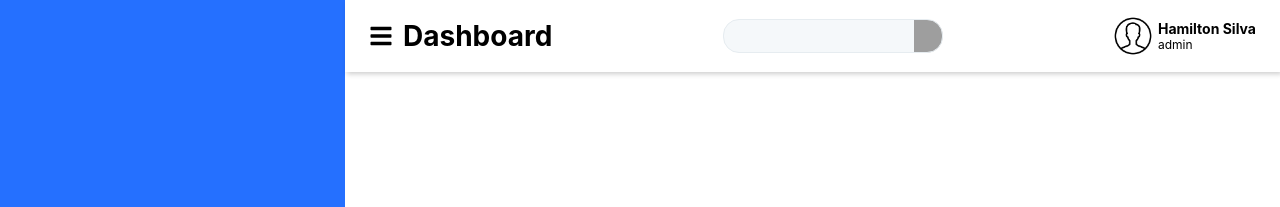
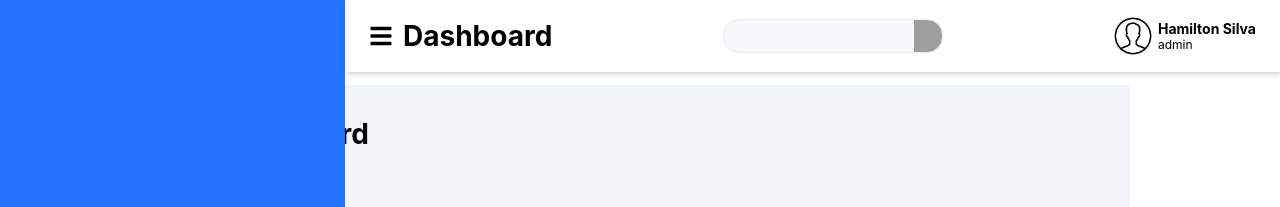
Before and after one commit to tiohs/Dashboard-Front, a React (Create React App) app: page / in a window 1280 px wide. Shown: the top 207 px of the page. Built offline with nearby package versions, Linux system fonts and the light colour scheme; grey boxes are pictures that could not be loaded.

Commit message:
add inbox

```diff
--- a/src/pages/Home/Home.js
+++ b/src/pages/Home/Home.js
@@ -1,5 +1,14 @@
+import React from 'react';
+
+import { Conteiner } from './style';
 function Home() {
-  return <h1>ok</h1>;
+  return (
+    <Conteiner>
+      <main>
+        <h1>Hello Word </h1>
+      </main>
+    </Conteiner>
+  );
 }
 
 export default Home;
--- /dev/null
+++ b/src/pages/Home/style.js
@@ -0,0 +1,12 @@
+import styled from 'styled-components';
+
+export const Conteiner = styled.div`
+  main {
+    margin-top: 85px;
+    padding: 2rem 1.5rem;
+    background-color: #f1f5f9;
+    min-height: calc(100vh - 85px);
+
+    margin-left: 45px;
+  }
+`;
```
